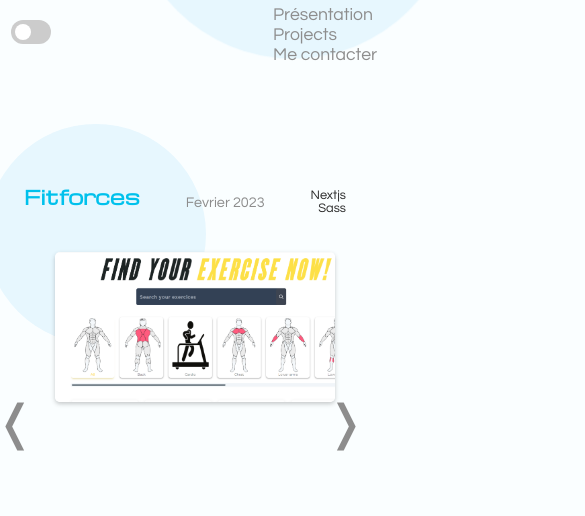
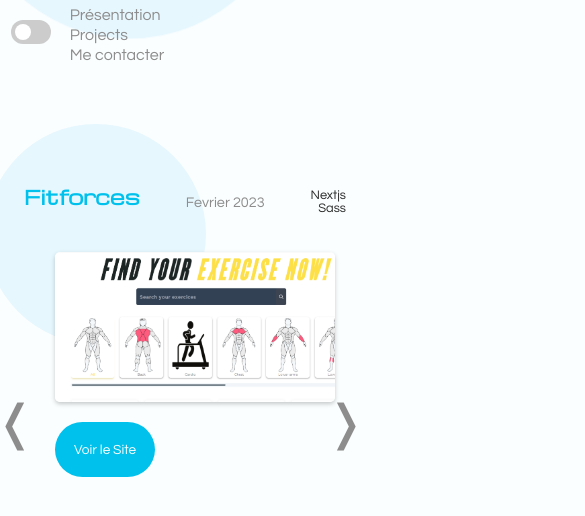
Before and after one commit to papyntown/new-cv-toto, a Next.js app: page /project/1 in a window 390 px wide. Shown: the top 516 px of the page, 585 px wide, since content can reach past the window. Built offline with nearby package versions, Linux system fonts and the light colour scheme.

Commit message:
test-css

```diff
--- a/components/Project.js
+++ b/components/Project.js
@@ -24,8 +24,17 @@
                         alt={`Img du projet ${project.title}`}
                         width={100}
                         height={100}
-                        className="project-img"
+                        className="img"
                     />
+                </div>
+                <div className="button-container">
+                    <a
+                        href={project.link}
+                        target="_blank"
+                        rel="noopener noreferrer"
+                        className="hover">
+                        <span className="button">Voir le Site</span>
+                    </a>
                 </div>
             </div>
         </div>
--- a/styles/pages/_project.scss
+++ b/styles/pages/_project.scss
@@ -35,7 +35,10 @@
         animation: navProject 1s ease forwards;
 
         @media screen and (max-width: 650px) {
-            left: 70%;
+            position: absolute;
+            left: 30%;
+            translate: -50%;
+            font-size: 1rem;
         }
 
         @keyframes navProject {
@@ -45,8 +48,8 @@
         }
 
         &:before {
-            left: -120px;
-            top: -250px;
+            left: -80px;
+            top: -270px;
         }
 
         .nav-projects {
```
